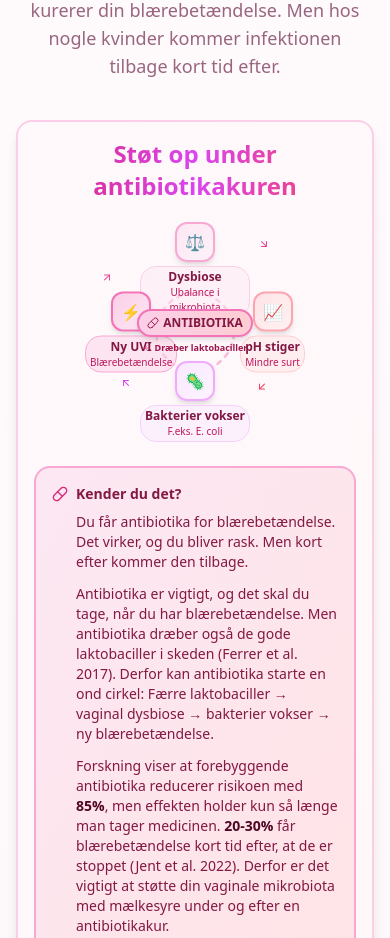
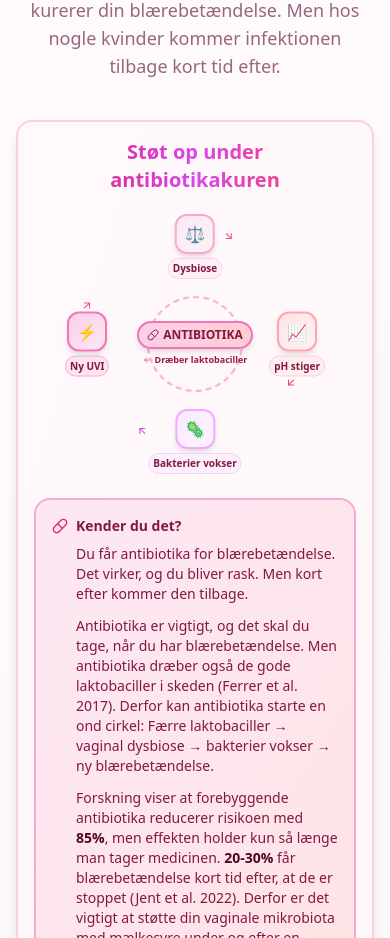
Before and after one commit to mariaasgari/godtisse.dk, a React (Vite) app: page / in a window 390 px wide. Shown: the part 7640-8578 px from the top of the page. Built offline with nearby package versions, Linux system fonts and the light colour scheme.

Commit message:
Update ViciousCircleSection.tsx

```diff
--- a/src/components/sections/ViciousCircleSection.tsx
+++ b/src/components/sections/ViciousCircleSection.tsx
@@ -23,18 +23,18 @@ export const ViciousCircleSection = () => {
             <Card className="bg-gradient-to-br from-pink-50/50 to-rose-50/50 dark:from-pink-950/20 dark:to-rose-950/20 border-2 border-pink-200 dark:border-pink-900/30 shadow-lg max-w-4xl mx-auto">
               <CardContent className="p-4 sm:p-6 lg:p-10">
                 <div className="text-center mb-4 md:mb-6 lg:mb-8">
-                  <h4 className="text-2xl sm:text-3xl md:text-4xl lg:text-5xl font-bold mb-3 md:mb-4 pb-1 bg-gradient-to-r from-pink-600 via-fuchsia-500 to-rose-500 bg-clip-text text-transparent max-w-xs sm:max-w-sm md:max-w-md mx-auto">
+                  <h4 className="text-xl sm:text-3xl md:text-4xl lg:text-5xl font-bold mb-3 md:mb-4 pb-1 bg-gradient-to-r from-pink-600 via-fuchsia-500 to-rose-500 bg-clip-text text-transparent max-w-[16rem] sm:max-w-sm md:max-w-md mx-auto">
                     Støt op under antibiotikakuren
                   </h4>
                   <p className="text-sm text-pink-800 dark:text-pink-200 max-w-2xl mx-auto"></p>
                 </div>
 
                 {/* Circular Flow diagram */}
-                <div className="relative mb-4 md:mb-6 lg:mb-8 flex justify-center">
-                  <div className="relative w-[220px] h-[220px] sm:w-[280px] sm:h-[280px] md:w-[320px] md:h-[320px] lg:w-[400px] lg:h-[400px]">
+                <div className="relative mb-4 md:mb-6 lg:mb-8 flex justify-center overflow-visible">
+                  <div className="relative w-[260px] h-[260px] sm:w-[280px] sm:h-[280px] md:w-[320px] md:h-[320px] lg:w-[400px] lg:h-[400px]">
                     {/* Central circle with arrows showing rotation */}
                     <div className="absolute inset-0 flex items-center justify-center">
-                      <div className="relative w-20 h-20 sm:w-28 sm:h-28 md:w-32 md:h-32 rounded-full border-2 border-dashed border-pink-300 dark:border-pink-700 animate-[spin_20s_linear_infinite]"></div>
+                      <div className="relative w-24 h-24 sm:w-28 sm:h-28 md:w-32 md:h-32 rounded-full border-2 border-dashed border-pink-300 dark:border-pink-700 animate-[spin_20s_linear_infinite]"></div>
                     </div>
 
                     {/* Step 1: Dysbiose - Top */}
@@ -43,15 +43,15 @@ export const ViciousCircleSection = () => {
                         <span className="text-base sm:text-2xl">⚖️</span>
                       </div>
                       <div className="bg-pink-100/50 dark:bg-pink-900/20 rounded-lg px-1 py-0.5 sm:px-2 sm:py-1.5 border border-pink-200 dark:border-pink-800">
-                        <p className="text-xs sm:text-xs font-bold text-pink-900 dark:text-pink-100">
+                        <p className="text-[10px] sm:text-xs font-bold text-pink-900 dark:text-pink-100">
                           Dysbiose
                         </p>
-                        <p className="text-[10px] sm:text-xs text-pink-700 dark:text-pink-300">
+                        <p className="hidden sm:block text-xs text-pink-700 dark:text-pink-300">
                           Ubalance i mikrobiota
                         </p>
                       </div>
                       {/* Arrow pointing right */}
-                      <ArrowRight className="absolute -right-5 sm:-right-8 top-4 sm:top-6 h-3 w-3 sm:h-5 sm:w-5 text-pink-500 dark:text-pink-400 rotate-45" />
+                      <ArrowRight className="absolute -right-3 sm:-right-8 top-4 sm:top-6 h-3 w-3 sm:h-5 sm:w-5 text-pink-500 dark:text-pink-400 rotate-45" />
                     </div>
 
                     <div className="absolute right-0 top-1/2 -translate-y-1/2 flex flex-col items-center text-center group">
@@ -59,13 +59,13 @@ export const ViciousCircleSection = () => {
                         <span className="text-base sm:text-2xl">📈</span>
                       </div>
                       <div className="bg-rose-100/50 dark:bg-rose-900/20 rounded-lg px-1 py-0.5 sm:px-4 sm:py-1.5 border border-rose-200 dark:border-rose-800 whitespace-nowrap">
-                        <p className="text-xs sm:text-xs font-bold text-pink-900 dark:text-pink-100">
+                        <p className="text-[10px] sm:text-xs font-bold text-pink-900 dark:text-pink-100">
                           pH stiger
                         </p>
-                        <p className="text-[10px] sm:text-xs text-pink-700 dark:text-pink-300">Mindre surt</p>
+                        <p className="hidden sm:block text-xs text-pink-700 dark:text-pink-300">Mindre surt</p>
                       </div>
                       {/* Arrow pointing down */}
-                      <ArrowRight className="absolute -bottom-5 sm:-bottom-8 left-4 sm:left-6 h-3 w-3 sm:h-5 sm:w-5 text-rose-500 dark:text-rose-400 rotate-[135deg]" />
+                      <ArrowRight className="absolute -bottom-3 sm:-bottom-8 left-4 sm:left-6 h-3 w-3 sm:h-5 sm:w-5 text-rose-500 dark:text-rose-400 rotate-[135deg]" />
                     </div>
 
                     {/* Step 3: Bakterier vokser - Bottom */}
@@ -74,15 +74,15 @@ export const ViciousCircleSection = () => {
                         <span className="text-base sm:text-2xl">🦠</span>
                       </div>
                       <div className="bg-fuchsia-100/50 dark:bg-fuchsia-900/20 rounded-lg px-1 py-0.5 sm:px-2 sm:py-1.5 border border-fuchsia-200 dark:border-fuchsia-800 whitespace-nowrap">
-                        <p className="text-xs sm:text-xs font-bold text-pink-900 dark:text-pink-100">
+                        <p className="text-[10px] sm:text-xs font-bold text-pink-900 dark:text-pink-100">
                           Bakterier vokser
                         </p>
-                        <p className="text-[10px] sm:text-xs text-pink-700 dark:text-pink-300">
+                        <p className="hidden sm:block text-xs text-pink-700 dark:text-pink-300">
                           F.eks. E. coli
                         </p>
                       </div>
                       {/* Arrow pointing left */}
-                      <ArrowRight className="absolute -left-5 sm:-left-8 top-4 sm:top-6 h-3 w-3 sm:h-5 sm:w-5 text-fuchsia-500 dark:text-fuchsia-400 rotate-[225deg]" />
+                      <ArrowRight className="absolute -left-3 sm:-left-8 top-4 sm:top-6 h-3 w-3 sm:h-5 sm:w-5 text-fuchsia-500 dark:text-fuchsia-400 rotate-[225deg]" />
                     </div>
 
                     {/* Step 4: UVI - Left */}
@@ -91,13 +91,13 @@ export const ViciousCircleSection = () => {
                         <span className="text-base sm:text-2xl">⚡</span>
                       </div>
                       <div className="bg-pink-200/50 dark:bg-pink-800/20 rounded-lg px-1 py-0.5 sm:px-2 sm:py-1.5 border border-pink-300 dark:border-pink-700">
-                        <p className="text-xs sm:text-xs font-bold text-pink-900 dark:text-pink-100">Ny UVI</p>
-                        <p className="text-[10px] sm:text-xs text-pink-700 dark:text-pink-300">
+                        <p className="text-[10px] sm:text-xs font-bold text-pink-900 dark:text-pink-100">Ny UVI</p>
+                        <p className="hidden sm:block text-xs text-pink-700 dark:text-pink-300">
                           Blærebetændelse
                         </p>
                       </div>
                       {/* Arrow pointing up */}
-                      <ArrowRight className="absolute -top-5 sm:-top-8 left-4 sm:left-6 h-3 w-3 sm:h-5 sm:w-5 text-pink-500 dark:text-pink-400 rotate-[315deg]" />
+                      <ArrowRight className="absolute -top-3 sm:-top-8 left-4 sm:left-6 h-3 w-3 sm:h-5 sm:w-5 text-pink-500 dark:text-pink-400 rotate-[315deg]" />
                     </div>
 
                     {/* Center: Antibiotika */}
```
